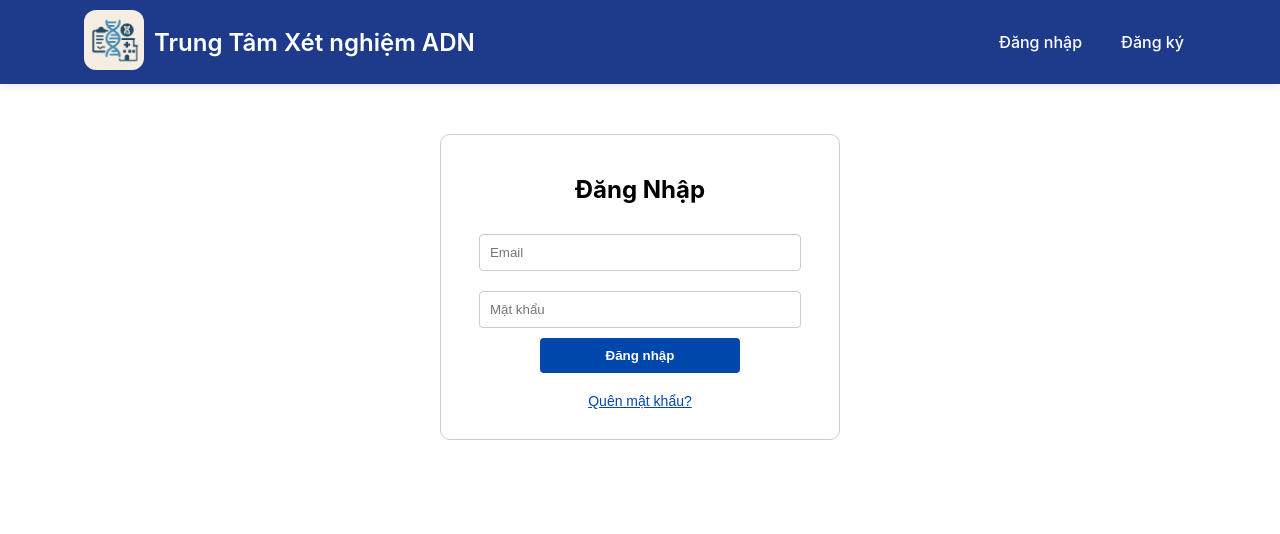
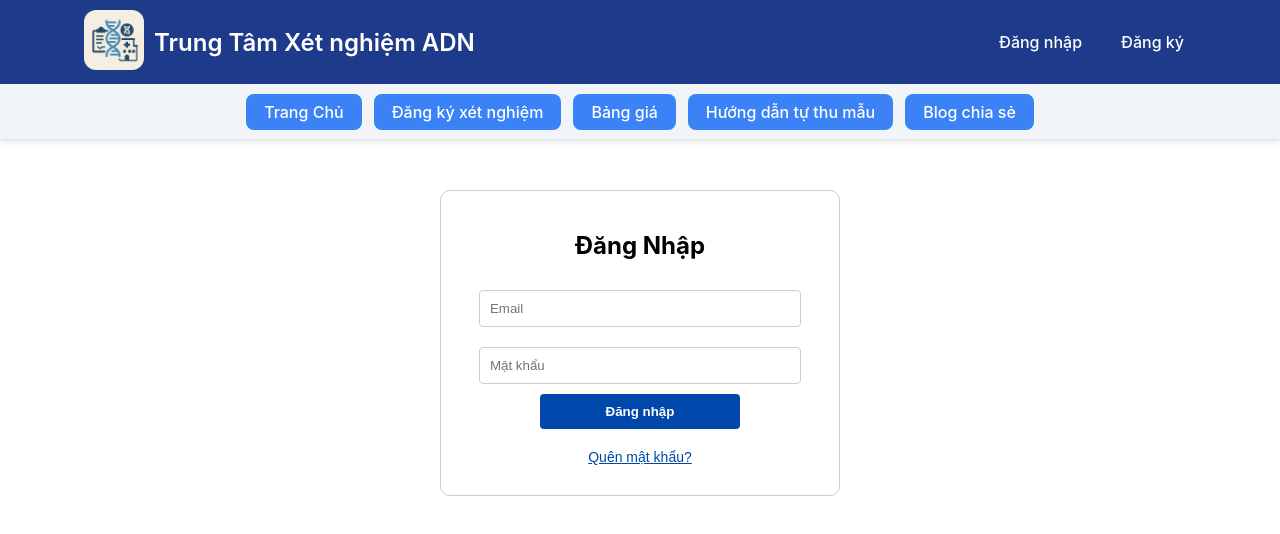
Before and after one commit to Nhwt666/SWP_Frontend, a React (Create React App) app: page /login in a window 1280 px wide. Shown: the top 534 px of the page. Built offline with nearby package versions, Linux system fonts and the light colour scheme.

Commit message:
fix heade

```diff
--- a/public/index.html
+++ b/public/index.html
@@ -13,7 +13,7 @@
 
     <link rel="apple-touch-icon" href="%PUBLIC_URL%/logo192.png" />
     <!--
-      manifest.json provides metadata used when your web app is installed on a
+      manifest.json provi1des metadata used when your web app is installed on a
       user's mobile device or desktop. See https://developers.google.com/web/fundamentals/web-app-manifest/
     -->
     <link rel="manifest" href="%PUBLIC_URL%/manifest.json" />
--- a/src/components/Header.jsx
+++ b/src/components/Header.jsx
@@ -84,6 +84,16 @@ const Header = () => {
                     )}
                 </nav>
             </div>
+
+            <nav className="main-nav">
+                <div className="main-nav-container">
+                    <Link to="/" className="nav-btn">Trang Chủ</Link>
+                    <Link to="/ticket" className="nav-btn">Đăng ký xét nghiệm</Link>
+                    <Link to="/pricing" className="nav-btn">Bảng giá</Link>
+                    <Link to="/guide" className="nav-btn">Hướng dẫn tự thu mẫu</Link>
+                    <Link to="/blog" className="nav-btn">Blog chia sẻ</Link>
+                </div>
+            </nav>
         </header>
     );
 };
```
